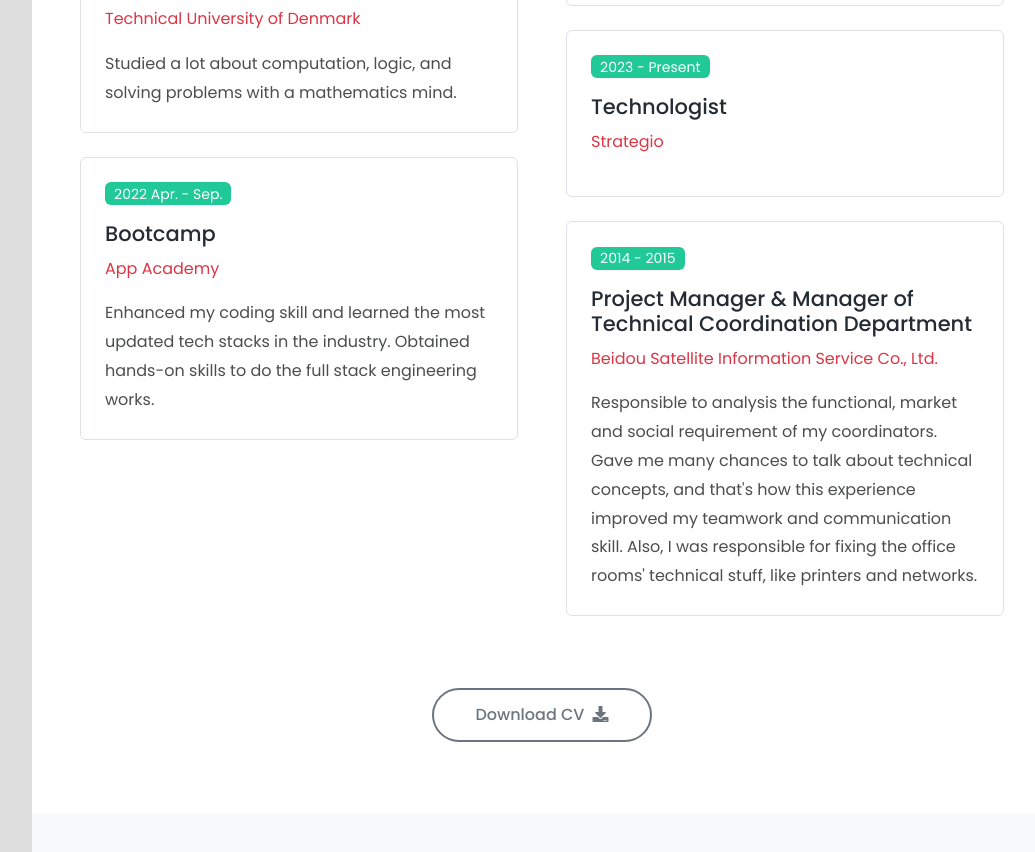
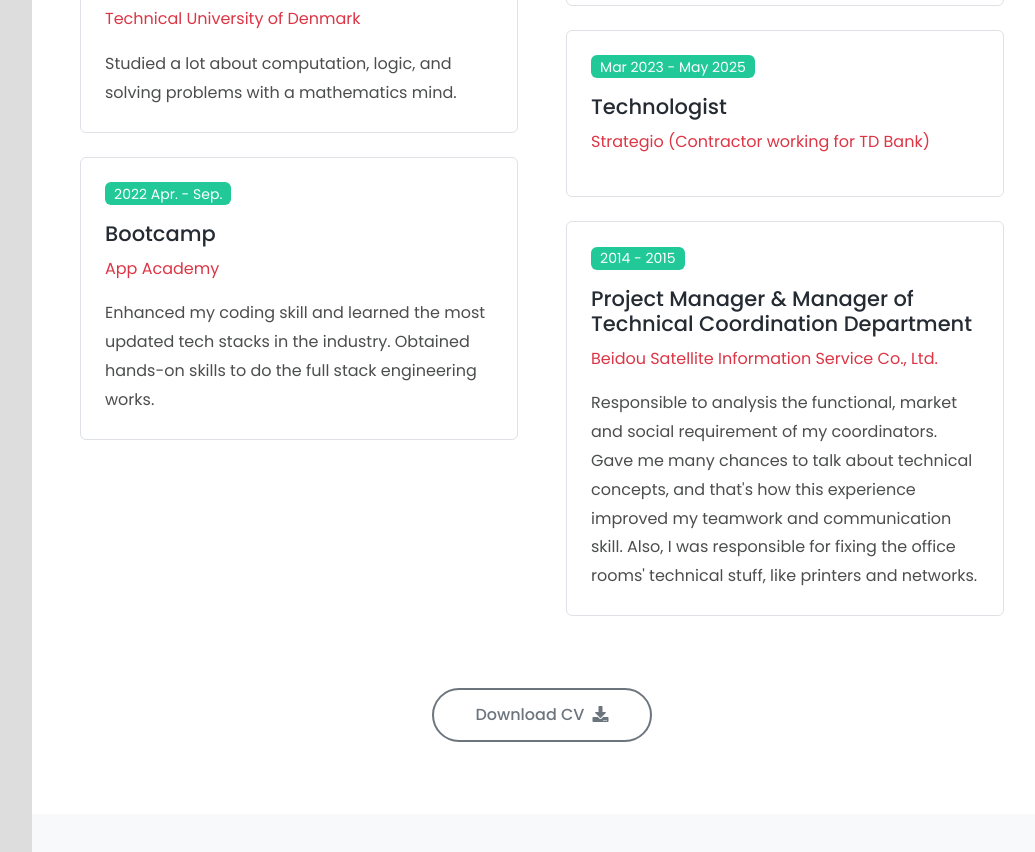
Before and after one commit to zerotume/zerotume.github.io, a plain HTML site: page index.html in a window 1280 px wide. Shown: the part 3867-4719 px from the top of the page, without its empty margins (228-1263 px from the left). Drawn offline with Linux system fonts and the light colour scheme.

Commit message:
Update index.html

```diff
--- a/index.html
+++ b/index.html
@@ -363,9 +363,9 @@
             </div>
 
             <div class="bg-white border rounded p-4 mb-4">
-              <p class="badge bg-primary text-2 fw-400">2023 - Present</p>
+              <p class="badge bg-primary text-2 fw-400">Mar 2023 - May 2025</p>
               <h3 class="text-5">Technologist</h3>
-              <p class="text-danger">Strategio</p>
+              <p class="text-danger">Strategio (Contractor working for TD Bank)</p>
               <!--
                 <p class="mb-0"></p>
               -->
```
